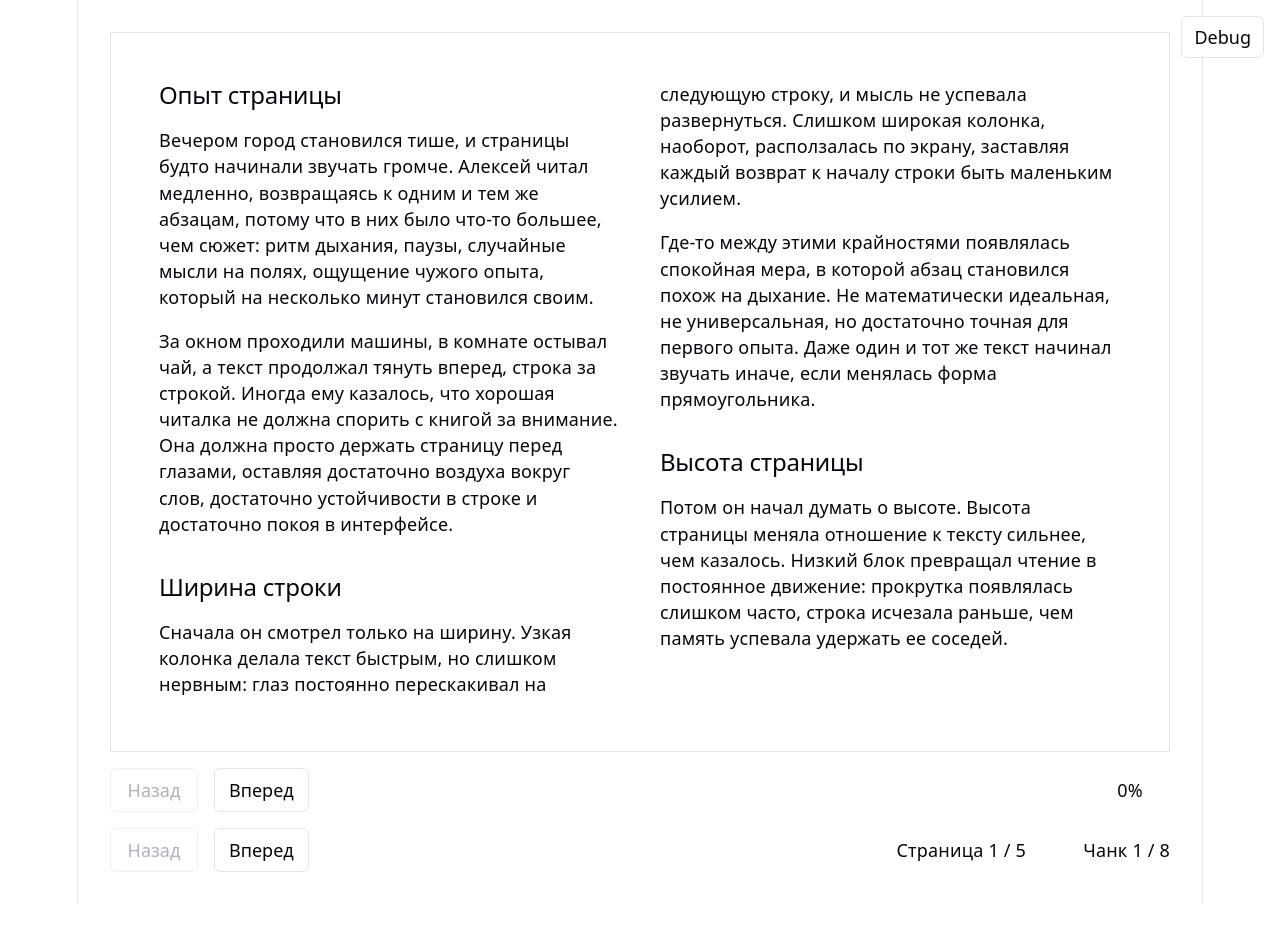
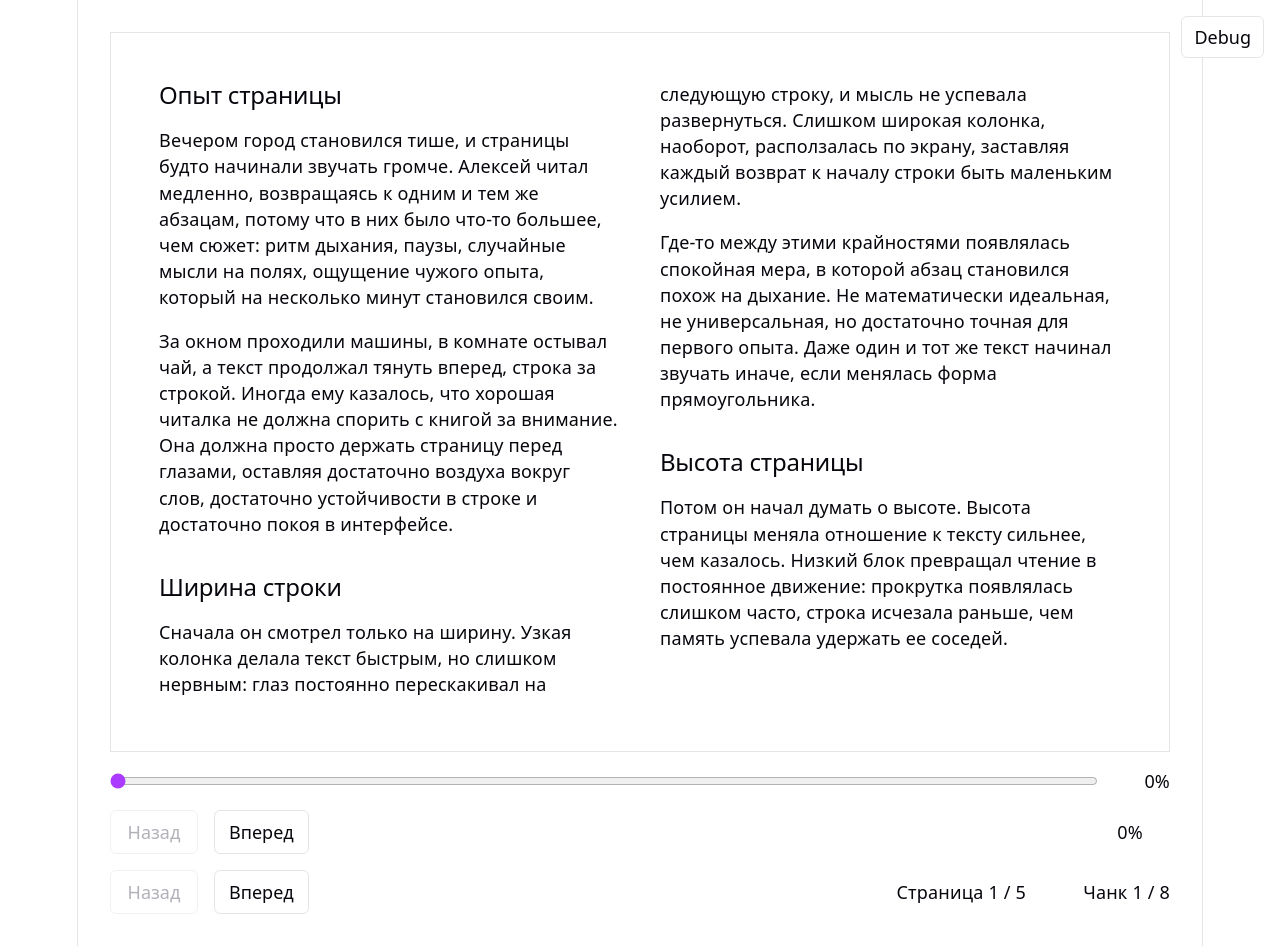
Before and after one commit to gorushkin/reader, a React (Vite) app: page / in a window 1280 px wide. Before the commit the page ends 904 px from the top, so only its background shows below. Built offline with nearby package versions, Linux system fonts and the light colour scheme.

Commit message:
feat(reader): add ReadingProgressSlider component and enhance reading progress handling

```diff
--- a/src/App.css
+++ b/src/App.css
@@ -212,6 +212,27 @@
   color: var(--text-h);
 }
 
+.reading-progress {
+  display: grid;
+  grid-template-columns: minmax(0, 1fr) 56px;
+  align-items: center;
+  gap: 16px;
+  width: 100%;
+}
+
+.reading-progress-slider {
+  width: 100%;
+  height: 24px;
+  margin: 0;
+  accent-color: var(--accent);
+}
+
+.reading-progress-value {
+  color: var(--text-h);
+  font-variant-numeric: tabular-nums;
+  text-align: right;
+}
+
 .reader-controls .reader-controls-label {
   min-width: 88px;
   text-align: right;
--- a/src/App.tsx
+++ b/src/App.tsx
@@ -8,6 +8,7 @@ import {
   getReaderLayout,
   PageControls,
   ReaderDebugPanel,
+  ReadingProgressSlider,
   type ReaderDebugInfo,
   type ReaderState,
 } from "./widgets/book-reader";
@@ -21,6 +22,7 @@ const getReaderState = (): ReaderState => ({
   chunks: mockReader.chunks,
   currentChunk: mockReader.currentChunkNumber,
   currentPage: mockReader.currentPage,
+  isBookEndReached: mockReader.isBookEndReached,
   pages: mockReader.pages,
   progressPercent: mockReader.progressPercent,
 });
@@ -107,6 +109,10 @@ function App() {
         frameRef={frameRef}
         readerLayout={readerLayout}
       />
+      <ReadingProgressSlider
+        onProgressCommit={mockReader.seekProgressPercent}
+        progressPercent={readerState.progressPercent}
+      />
       <PageControls
         onNextPage={mockReader.nextPage}
         onPreviousPage={mockReader.previousPage}
--- a/src/reader/model.ts
+++ b/src/reader/model.ts
@@ -3,6 +3,7 @@ import { mockReaderBook } from "./mock";
 import type { ReadingProgress, ReadingProgressChange } from "./progressSync";
 
 type PendingPagePlacement = "end" | "start" | null;
+type PendingChunkProgressSnap = "floor" | "nearest";
 export type ReaderChange = ReadingProgressChange;
 type ReaderChangeListener = (change: ReaderChange) => void;
 
@@ -13,9 +14,11 @@ export class Reader {
   private columnCount: number = 1;
   private currentChunkIndex: number = 0;
   private currentPageIndex: number = 0;
+  private isBookEndReachedValue: boolean = false;
   private readonly listeners = new Set<ReaderChangeListener>();
   private pageCount: number = 1;
   private pendingChunkProgress: number | null = null;
+  private pendingChunkProgressSnap: PendingChunkProgressSnap = "floor";
   private pendingPagePlacement: PendingPagePlacement = null;
   private visibleColumns: number = 1;
   private readonly book: Book;
@@ -50,6 +53,10 @@ export class Reader {
   }
 
   get currentChunkProgress() {
+    if (this.isBookEndReachedValue) {
+      return 100;
+    }
+
     const currentColumnIndex = Math.min(
       this.currentPageIndex * this.visibleColumns,
       this.columnCount - 1,
@@ -62,6 +69,10 @@ export class Reader {
     return (
       this.pendingChunkProgress !== null || this.pendingPagePlacement !== null
     );
+  }
+
+  get isBookEndReached() {
+    return this.isBookEndReachedValue;
   }
 
   get progressPercent() {
@@ -98,9 +109,11 @@ export class Reader {
       currentPageNumber: this.currentPage,
       currentChunkExtent: this.currentChunk.extent,
       currentChunkStartExtent: this.currentChunk.startExtent,
+      isBookEndReached: this.isBookEndReached,
       isPagePlacementPending: this.isPagePlacementPending,
       pageCount: this.pageCount,
       pendingChunkProgress: this.pendingChunkProgress,
+      pendingChunkProgressSnap: this.pendingChunkProgressSnap,
       pendingPagePlacement: this.pendingPagePlacement,
       progressPercent: this.progressPercent,
       readingProgress: this.readingProgress,
@@ -126,11 +139,16 @@ export class Reader {
     if (this.pendingChunkProgress !== null) {
       this.currentPageIndex = this.getPageIndexFromChunkProgress(
         this.pendingChunkProgress,
+        this.pendingChunkProgressSnap,
       );
+      this.isBookEndReachedValue =
+        this.isLastChunk && this.pendingChunkProgress >= 100;
     } else if (this.pendingPagePlacement === "end") {
       this.currentPageIndex = this.pageCount - 1;
+      this.isBookEndReachedValue = false;
     } else if (this.pendingPagePlacement === "start") {
       this.currentPageIndex = 0;
+      this.isBookEndReachedValue = false;
     } else {
       this.currentPageIndex = Math.min(
         this.currentPageIndex,
@@ -139,6 +157,7 @@ export class Reader {
     }
 
     this.pendingChunkProgress = null;
+    this.pendingChunkProgressSnap = "floor";
     this.pendingPagePlacement = null;
     this.emitChange();
   }
@@ -154,6 +173,7 @@ export class Reader {
 
     this.currentChunkIndex = chunkIndex;
     this.currentPageIndex = 0;
+    this.isBookEndReachedValue = false;
     if (
       progress.chunkProgress >= 100 &&
       chunkIndex < this.book.chunks.length - 1
@@ -166,13 +186,94 @@ export class Reader {
     }
 
     this.pendingChunkProgress = clamp(progress.chunkProgress, 0, 100);
+    this.pendingChunkProgressSnap = "floor";
     this.pendingPagePlacement = null;
     this.emitChange();
   }
 
+  seekProgressPercent = (progressPercent: number) => {
+    if (this.totalExtent === 0 || this.book.chunks.length === 0) {
+      return;
+    }
+
+    const progressExtent =
+      (clamp(progressPercent, 0, 100) / 100) * this.totalExtent;
+
+    if (progressExtent >= this.totalExtent) {
+      const lastChunkIndex = this.book.chunks.length - 1;
+      const isMeasuredCurrentChunk =
+        this.currentChunkIndex === lastChunkIndex &&
+        this.pendingChunkProgress === null &&
+        this.pendingPagePlacement === null;
+
+      this.currentChunkIndex = lastChunkIndex;
+      this.currentPageIndex = 0;
+      this.pendingPagePlacement = null;
+
+      if (isMeasuredCurrentChunk) {
+        this.currentPageIndex = this.pageCount - 1;
+        this.isBookEndReachedValue = true;
+        this.pendingChunkProgress = null;
+      } else {
+        this.pendingChunkProgress = 100;
+        this.pendingChunkProgressSnap = "nearest";
+      }
+
+      this.emitChange();
+      return;
+    }
+
+    const chunkIndex = this.book.chunks.findIndex((chunk) => {
+      const chunkEndExtent = chunk.startExtent + chunk.extent;
+
+      return (
+        progressExtent >= chunk.startExtent && progressExtent < chunkEndExtent
+      );
+    });
+
+    if (chunkIndex === -1) {
+      return;
+    }
+
+    const chunk = this.book.chunks[chunkIndex];
+    const chunkProgress =
+      ((progressExtent - chunk.startExtent) / chunk.extent) * 100;
+
+    const isMeasuredCurrentChunk =
+      this.currentChunkIndex === chunkIndex &&
+      this.pendingChunkProgress === null &&
+      this.pendingPagePlacement === null;
+
+    this.currentChunkIndex = chunkIndex;
+    this.currentPageIndex = 0;
+    this.isBookEndReachedValue = false;
+    this.pendingPagePlacement = null;
+
+    if (isMeasuredCurrentChunk) {
+      this.currentPageIndex = this.getPageIndexFromChunkProgress(
+        chunkProgress,
+        "nearest",
+      );
+      this.pendingChunkProgress = null;
+    } else {
+      this.pendingChunkProgress = chunkProgress;
+      this.pendingChunkProgressSnap = "nearest";
+    }
+
+    this.emitChange();
+  };
+
   nextPage = () => {
+    this.isBookEndReachedValue = false;
+
     if (this.currentPageIndex < this.pageCount - 1) {
       this.currentPageIndex++;
+      this.emitChange();
+      return;
+    }
+
+    if (this.isLastChunk) {
+      this.isBookEndReachedValue = true;
       this.emitChange();
       return;
     }
@@ -181,6 +282,12 @@ export class Reader {
   };
 
   previousPage = () => {
+    if (this.isBookEndReachedValue) {
+      this.isBookEndReachedValue = false;
+      this.emitChange();
+      return;
+    }
+
     if (this.currentPageIndex > 0) {
       this.currentPageIndex--;
       this.emitChange();
@@ -194,6 +301,7 @@ export class Reader {
     if (this.currentChunkIndex < this.book.chunks.length - 1) {
       this.currentChunkIndex++;
       this.currentPageIndex = 0;
+      this.isBookEndReachedValue = false;
       this.pendingPagePlacement = "start";
       this.emitChange();
     }
@@ -203,6 +311,7 @@ export class Reader {
     if (this.currentChunkIndex > 0) {
       this.currentChunkIndex--;
       this.currentPageIndex = 0;
+      this.isBookEndReachedValue = false;
       this.pendingPagePlacement = "end";
       this.emitChange();
     }
@@ -216,12 +325,23 @@ export class Reader {
     };
   }
 
-  private getPageIndexFromChunkProgress(chunkProgress: number) {
+  private get isLastChunk() {
+    return this.currentChunkIndex === this.book.chunks.length - 1;
+  }
+
+  private getPageIndexFromChunkProgress(
+    chunkProgress: number,
+    snap: PendingChunkProgressSnap,
+  ) {
     if (chunkProgress >= 100) {
       return this.pageCount - 1;
     }
 
-    const columnIndex = Math.floor((chunkProgress / 100) * this.columnCount);
+    const exactColumnIndex = (chunkProgress / 100) * this.columnCount;
+    const columnIndex =
+      snap === "nearest"
+        ? Math.round(exactColumnIndex)
+        : Math.floor(exactColumnIndex);
     const pageIndex = Math.floor(columnIndex / this.visibleColumns);
 
     return clamp(pageIndex, 0, this.pageCount - 1);
--- a/src/widgets/book-reader/index.ts
+++ b/src/widgets/book-reader/index.ts
@@ -3,4 +3,5 @@ export type { ReaderDebugInfo, ReaderState } from "./model/types";
 export { BookContent } from "./ui/BookContent";
 export { ChunkControls } from "./ui/ChunkControls";
 export { PageControls } from "./ui/PageControls";
+export { ReadingProgressSlider } from "./ui/ReadingProgressSlider";
 export { ReaderDebugPanel } from "./ui/ReaderDebugPanel";
--- a/src/widgets/book-reader/model/types.ts
+++ b/src/widgets/book-reader/model/types.ts
@@ -2,6 +2,7 @@ export type ReaderState = {
   chunks: number;
   currentChunk: number;
   currentPage: number;
+  isBookEndReached: boolean;
   pages: number;
   progressPercent: number;
 };
@@ -20,9 +21,11 @@ export type ReaderDebugInfo = {
   currentPageNumber: number;
   currentChunkExtent: number;
   currentChunkStartExtent: number;
+  isBookEndReached: boolean;
   isPagePlacementPending: boolean;
   pageCount: number;
   pendingChunkProgress: number | null;
+  pendingChunkProgressSnap: "floor" | "nearest";
   pendingPagePlacement: "end" | "start" | null;
   progressPercent: number;
   readingProgress: {
--- a/src/widgets/book-reader/ui/PageControls.tsx
+++ b/src/widgets/book-reader/ui/PageControls.tsx
@@ -13,16 +13,17 @@ export function PageControls({
 }: PageControlsProps) {
   const isFirstPage =
     readerState.currentPage === 1 && readerState.currentChunk === 1;
-  const isLastPage =
+  const isBookLastPage =
     readerState.currentPage === readerState.pages &&
     readerState.currentChunk === readerState.chunks;
+  const isNextPageDisabled = isBookLastPage && readerState.isBookEndReached;
 
   return (
     <div className="reader-controls reader-controls-page">
       <button type="button" disabled={isFirstPage} onClick={onPreviousPage}>
         Назад
       </button>
-      <button type="button" disabled={isLastPage} onClick={onNextPage}>
+      <button type="button" disabled={isNextPageDisabled} onClick={onNextPage}>
         Вперед
       </button>
       <span className="reader-controls-progress">
--- /dev/null
+++ b/src/widgets/book-reader/ui/ReadingProgressSlider.tsx
@@ -0,0 +1,65 @@
+import { useEffect, useState } from "react";
+
+type ReadingProgressSliderProps = {
+  progressPercent: number;
+  onProgressCommit: (progressPercent: number) => void;
+};
+
+const formatProgress = (progressPercent: number) =>
+  `${Math.round(progressPercent)}%`;
+
+export function ReadingProgressSlider({
+  progressPercent,
+  onProgressCommit,
+}: ReadingProgressSliderProps) {
+  const [draftProgressPercent, setDraftProgressPercent] =
+    useState(progressPercent);
+  const [isDragging, setIsDragging] = useState(false);
+
+  useEffect(() => {
+    if (!isDragging) {
+      setDraftProgressPercent(progressPercent);
+    }
+  }, [isDragging, progressPercent]);
+
+  const sliderProgressPercent = isDragging
+    ? draftProgressPercent
+    : progressPercent;
+
+  const commitDraftProgress = () => {
+    setIsDragging(false);
+    onProgressCommit(draftProgressPercent);
+  };
+
+  return (
+    <div className="reading-progress">
+      <input
+        aria-label="Положение чтения"
+        className="reading-progress-slider"
+        max="100"
+        min="0"
+        onBlur={commitDraftProgress}
+        onChange={(event) => {
+          const nextProgressPercent = Number(event.currentTarget.value);
+
+          setDraftProgressPercent(nextProgressPercent);
+        }}
+        onKeyUp={(event) => {
+          if (event.key === "ArrowLeft" || event.key === "ArrowRight") {
+            commitDraftProgress();
+          }
+        }}
+        onPointerDown={() => {
+          setIsDragging(true);
+        }}
+        onPointerUp={commitDraftProgress}
+        step="0.1"
+        type="range"
+        value={sliderProgressPercent}
+      />
+      <span className="reading-progress-value">
+        {formatProgress(sliderProgressPercent)}
+      </span>
+    </div>
+  );
+}
```
Also changed, not shown: 1 other file (tests, documents, lock files or other folders).
